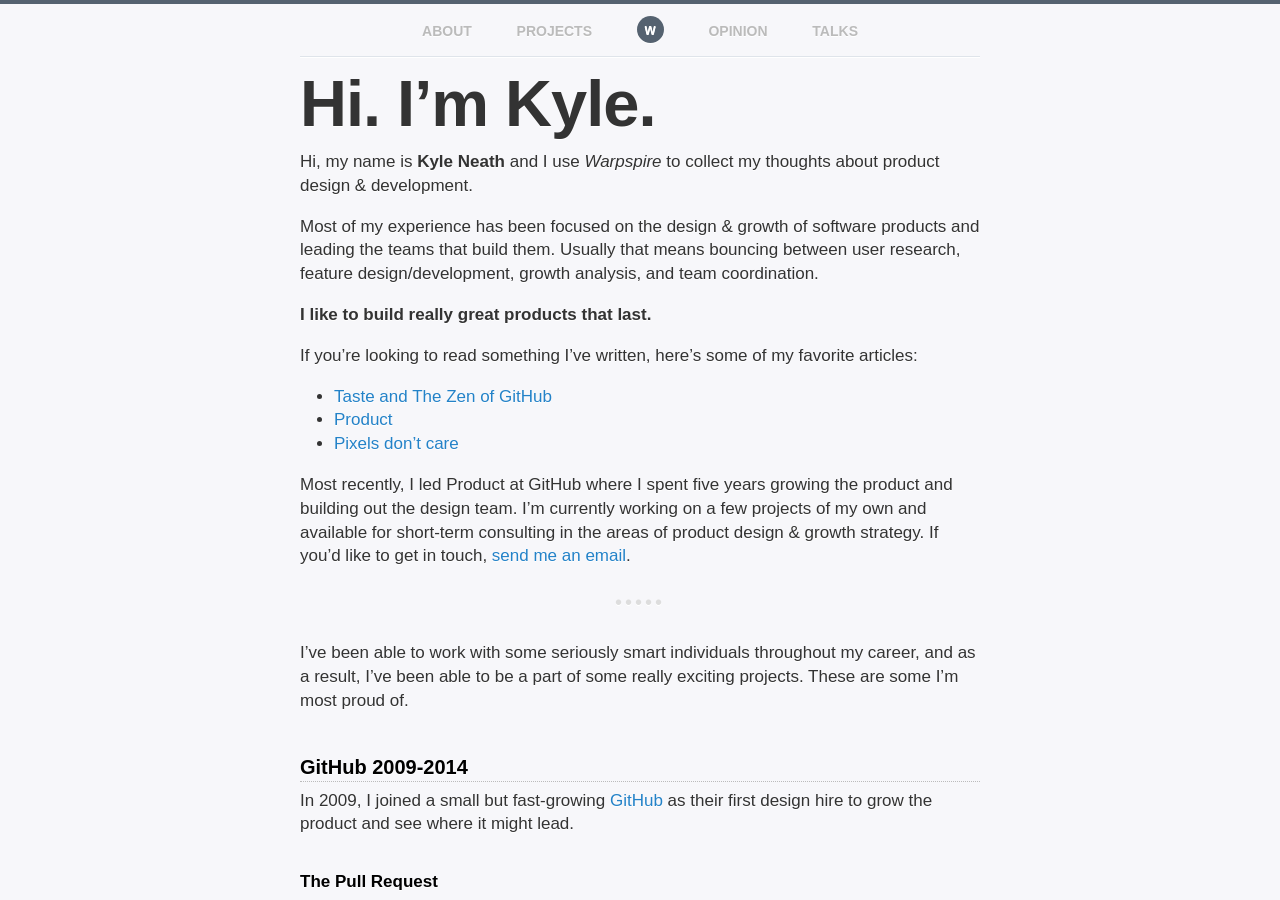
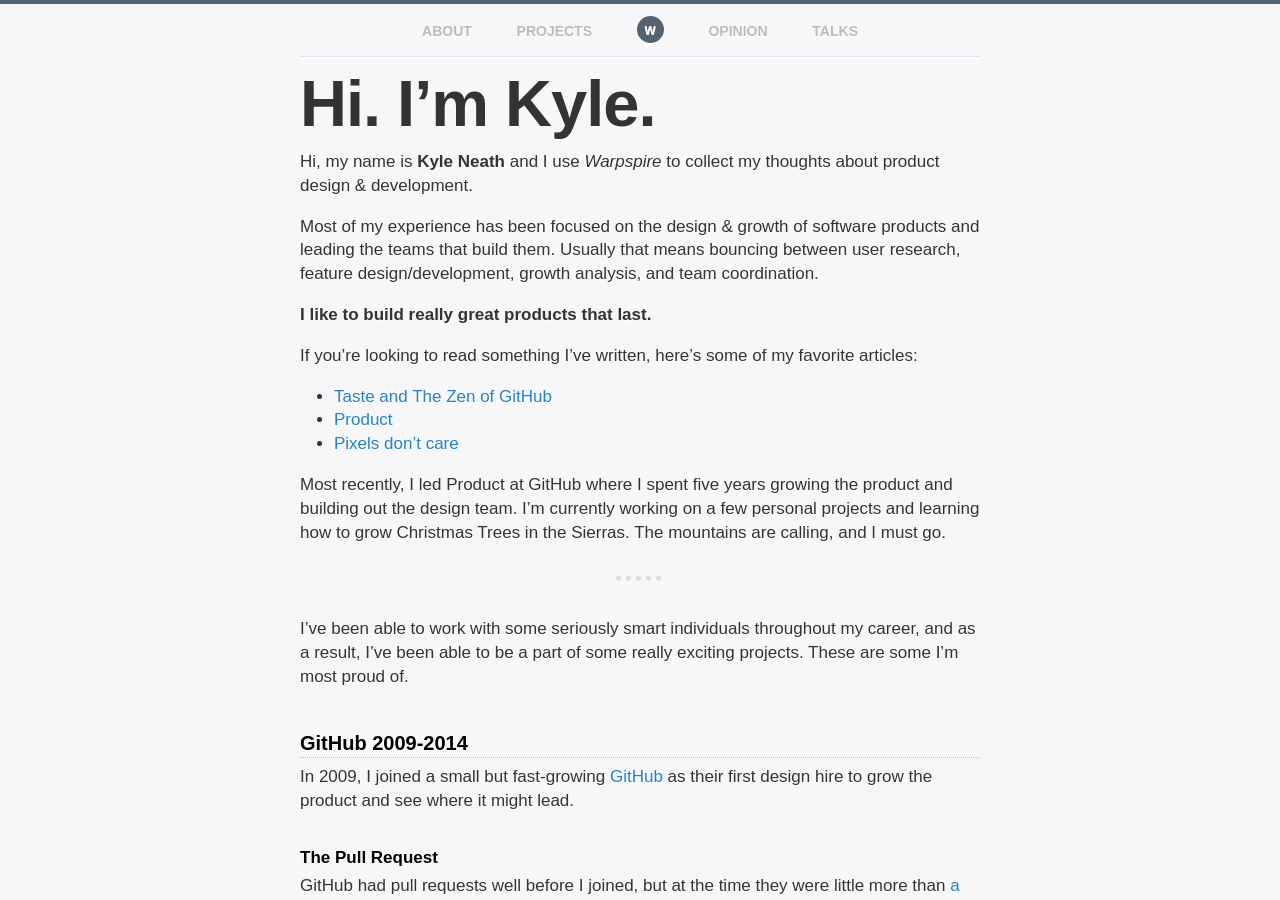
Before and after one commit to kneath/kneath.github.com, a Jekyll site: the page built from about/index.md, in a window 1280 px wide and 900 px high. Built offline with Jekyll 4.4.1, drawn with Linux system fonts in a browser that asks for light colours; Markdown is read by kramdown in place of the engine named in the settings; comment, search, counter and statistics services are not loaded.

Commit message:
Not even joking

```diff
--- a/about/index.md
+++ b/about/index.md
@@ -17,7 +17,7 @@ If you're looking to read something I've written, here's some of my favorite art
 * [Product](/posts/product/)
 * [Pixels don't care](/posts/pixels-dont-care/)
 
-Most recently, I led Product at GitHub where I spent five years growing the product and building out the design team. I'm currently working on a few projects of my own and  available for short-term consulting in the areas of product design & growth strategy. If you'd like to get in touch, <a href="mailto:kyle@warpspire.com">send me an email</a>.
+Most recently, I led Product at GitHub where I spent five years growing the product and building out the design team. I'm currently working on a few personal projects and learning how to grow Christmas Trees in the Sierras. The mountains are calling, and I must go.
 
 * * * *
 
```
